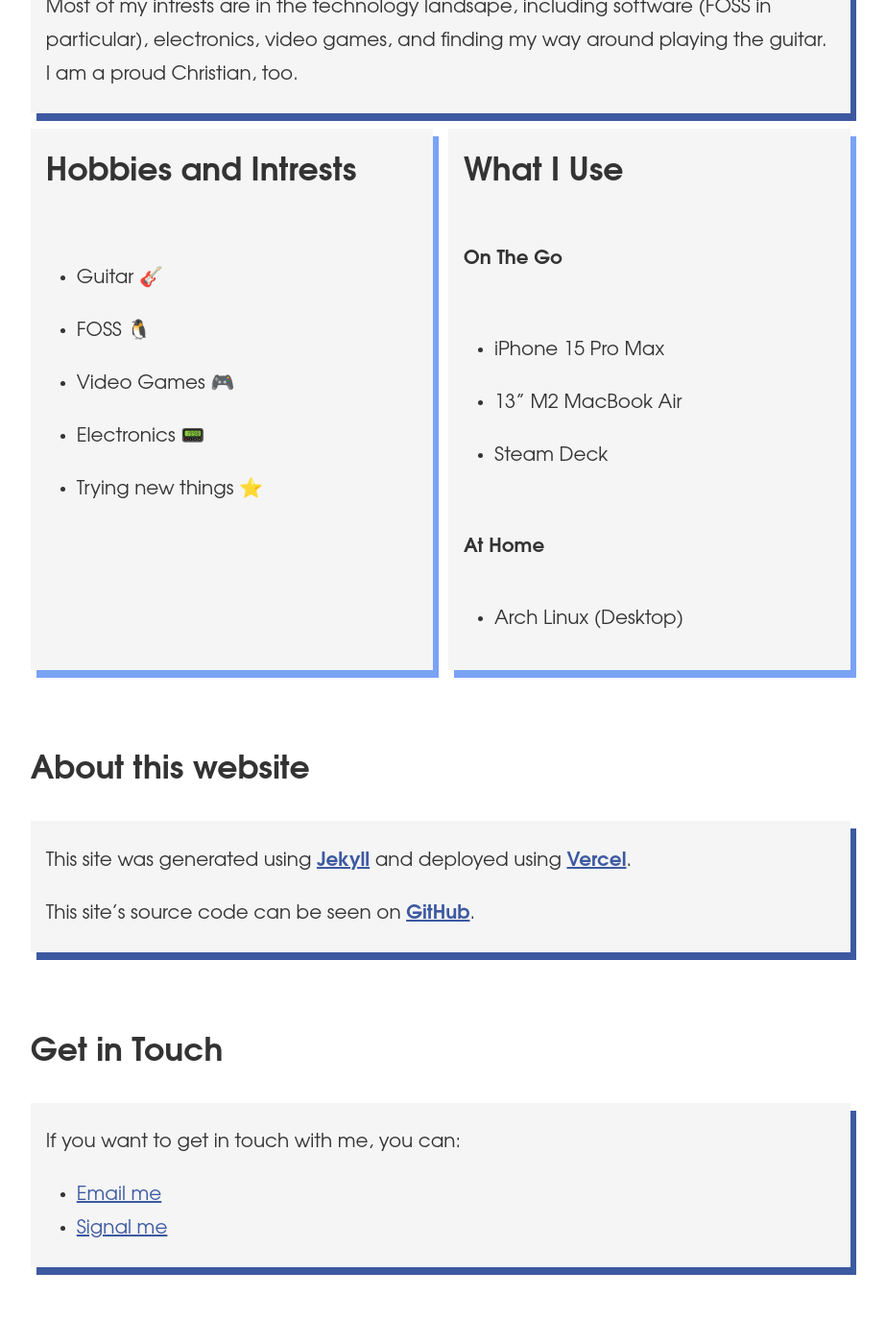
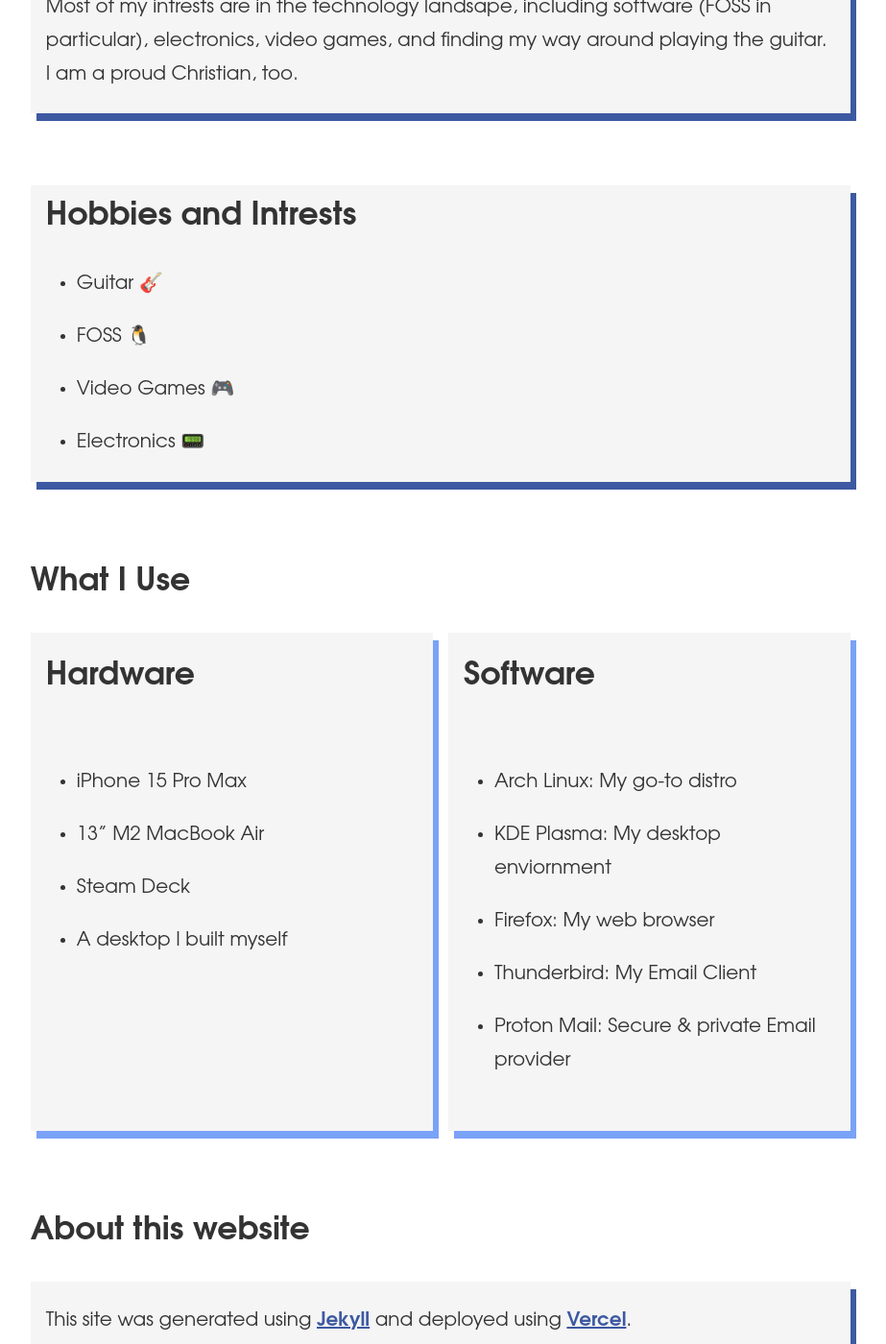
Before and after one commit to randm1/blog, a Jekyll site: the page built from about.md, in a window 1280 px wide and 1400 px high, scrolled down 625 px. Shown: the whole window at 96% size, without its empty margins (181-1104 px from the left). Built offline with Jekyll 4.4.1, drawn with Linux system fonts in a browser that asks for light colours.

Commit message:
Update Uses in About page

```diff
--- a/about.md
+++ b/about.md
@@ -13,8 +13,9 @@
 Most of my intrests are in the technology landsape, including software (FOSS in particular), electronics, video games, and finding my way around playing the guitar. I am a proud Christian, too.
 </aside>
 
-<div class="flex-container">
-<article markdown="1">
+<br>
+
+<aside markdown="1">
 ## Hobbies and Intrests
 
 * Guitar 🎸
@@ -24,14 +25,14 @@
 * Video Games 🎮
 
 * Electronics 📟
+</aside>
 
-* Trying new things ⭐️
-</article>
+<br>
 
+## What I Use
+<div class="flex-container">
 <article markdown="1">
-## What I Use
-
-**On The Go**
+## Hardware
 
 * iPhone 15 Pro Max
 
@@ -39,9 +40,21 @@
 
 * Steam Deck
 
-**At Home**
+* A desktop I built myself
+</article>
 
-* Arch Linux (Desktop)
+<article markdown="1">
+## Software
+
+* Arch Linux: My go-to distro
+
+* KDE Plasma: My desktop enviornment
+
+* Firefox: My web browser
+
+* Thunderbird: My Email Client
+
+* Proton Mail: Secure & private Email provider
 </article>
 </div>
 
```
